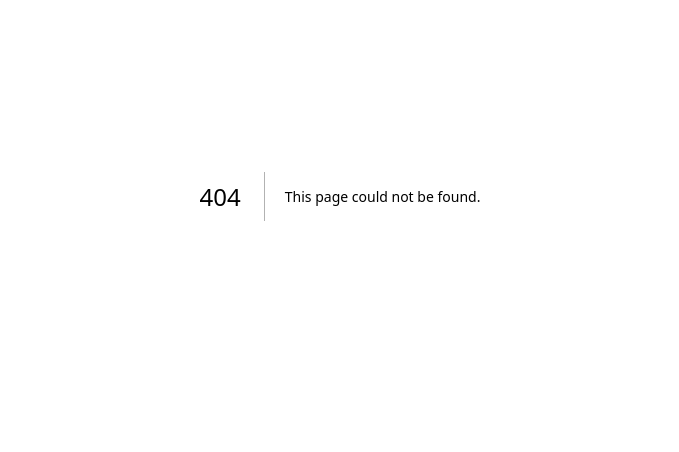
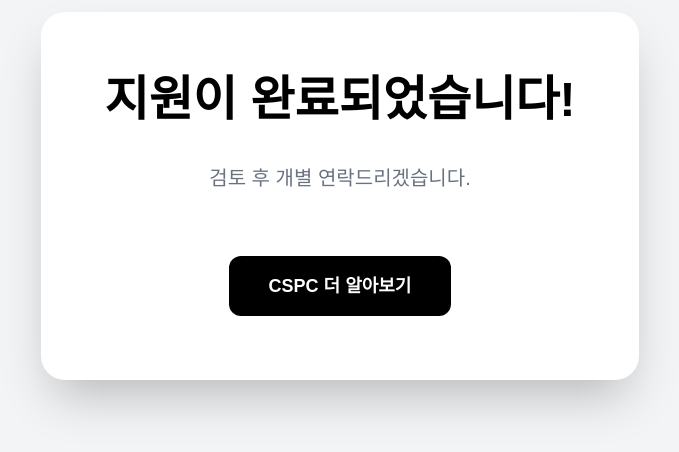
Before and after one commit to CSPCLAB/cspc-recruit-2026, a Next.js app: page /apply/complete in a window 1280 px wide. Before the commit this address had no page. Shown: the part 204-656 px from the top of the page, without its empty margins (300-979 px from the left). Built offline with nearby package versions, Linux system fonts and the light colour scheme.

Commit message:
지원서 제출 후 페이지

```diff
--- /dev/null
+++ b/app/apply/complete/page.tsx
@@ -0,0 +1,32 @@
+"use client";
+
+import { useRouter } from "next/navigation";
+
+export default function ApplyCompletePage(){
+    const router = useRouter();
+
+    return(
+        <main className="min-h-screen flex items-center justify-center bg-gray-100 p-6">
+            <div className="bg-white p-10 rounded-3xl shadow-2xl p-16 text-center space-y-10">
+
+                <h1 className="text-4xl md:text-5xl font-bold text-black">
+                    지원이 완료되었습니다!
+                </h1>
+
+                <p className="text-lg md:text-xl text-gray-500">
+                    검토 후 개별 연락드리겠습니다.
+                </p>
+
+                <div className="flex gap-6 justify-center pt-6">
+                    <button
+                        onClick={()=>router.push("/")}
+                        className="px-10 py-4 text-lg font-semibold bg-black text-white rounded-xl hover:bg-gray-800 transition duratsion-200"
+                    >
+                        CSPC 더 알아보기
+                    </button>
+
+                </div>
+            </div>
+        </main>
+    )
+}
--- a/app/apply/page.tsx
+++ b/app/apply/page.tsx
@@ -1,9 +1,11 @@
 "use client";
 
 import { useState } from "react";
+import { useRouter } from "next/navigation";
 
 export default function ApplyPage() {
   const [loading, setLoading] = useState(false);
+  const router = useRouter();
 
   const handleSubmit = async (e: React.FormEvent<HTMLFormElement>) => {
     e.preventDefault();
@@ -40,8 +42,9 @@
         return;
       }
 
-      alert("지원이 완료되었습니다.");
-      form.reset();
+      router.push("/apply/complete");
+      return;
+
     } catch (error) {
       console.error(error);
       alert("서버 오류가 발생했습니다.");
```
